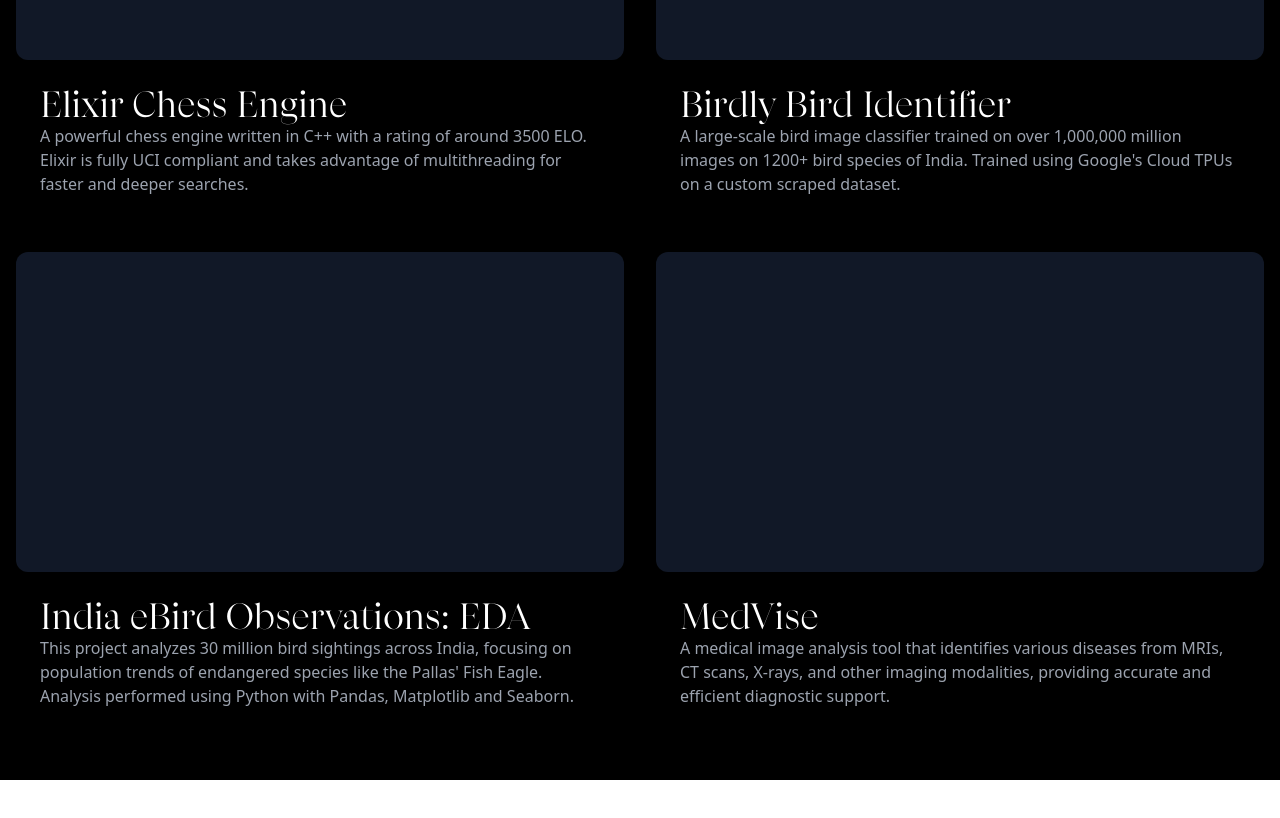
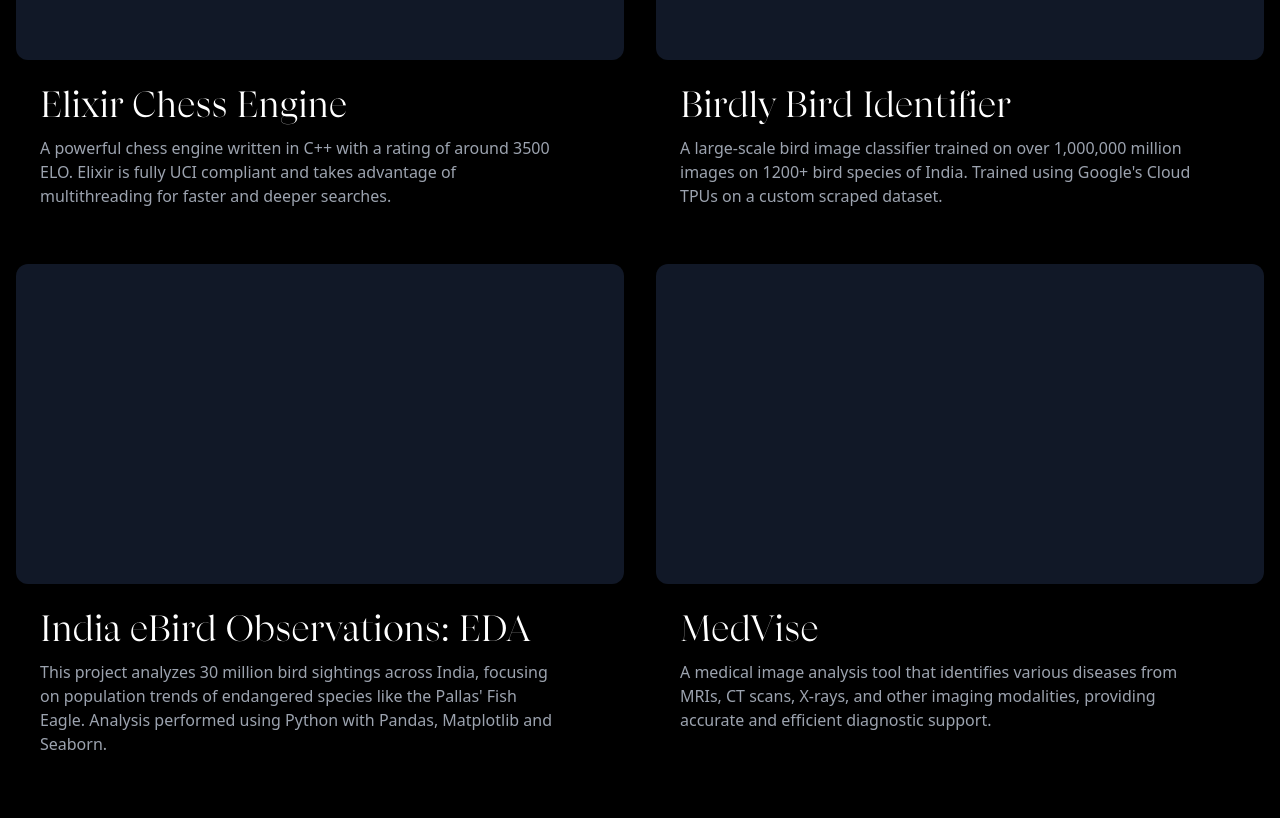
Before and after one commit to ArjunBasandrai/portfolio, a Next.js app: page / in a window 1280 px wide. Shown: the part 980-1798 px from the top of the page. Before the commit the page ends 1760 px from the top, so only its background shows below. Built offline with nearby package versions, Linux system fonts and the light colour scheme.

Commit message:
feat: fixed margins

```diff
--- a/src/components/HomePageProjectsGrid/GridItem.tsx
+++ b/src/components/HomePageProjectsGrid/GridItem.tsx
@@ -36,7 +36,7 @@
       </Link>
       <div className='text-white p-6'>
         <h1 className="font-Apparel text-4xl">{name}</h1>
-        <p className='text-gray-400'>{description}</p>
+        <p className='text-gray-400 mr-0 mt-0 md:mr-10 md:mt-3'>{description}</p>
       </div>
       <style jsx>{`
         .left-plus-sign {
```
